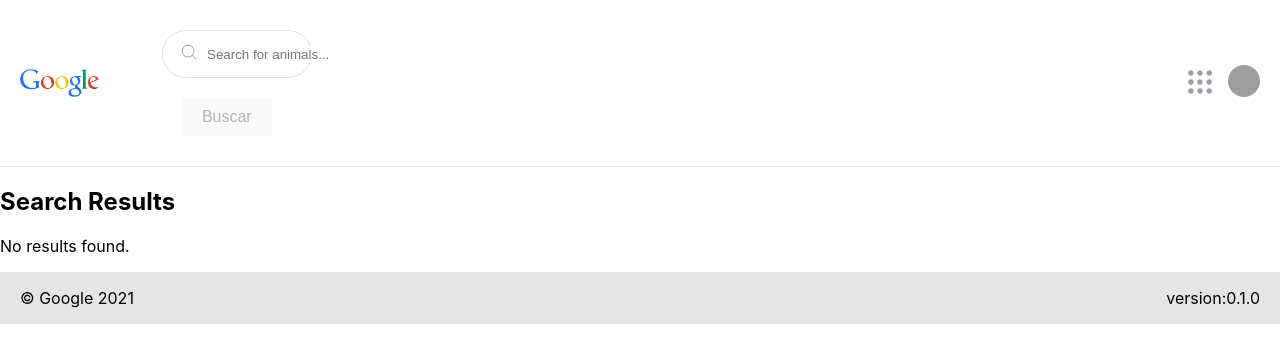
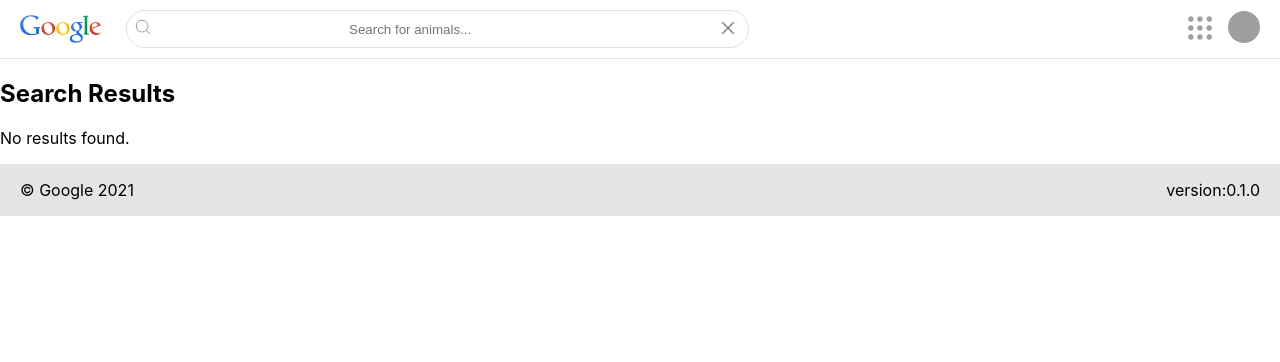
Before and after one commit to euconstante/agile-content-frontend-test, a React (Create React App) app in the folder agile-frontend-test/: page /results in a window 1280 px wide. Shown: the top 362 px of the page. Built offline with nearby package versions, Linux system fonts and the light colour scheme; grey boxes are pictures that could not be loaded.

Commit message:
feat: share header state

```diff
--- a/agile-frontend-test/src/components/header/Header.tsx
+++ b/agile-frontend-test/src/components/header/Header.tsx
@@ -1,34 +1,34 @@
 import React from 'react';
 import { useLocation } from 'react-router-dom';
-import { useSearch } from '../../context/SearchContext'; // Import useSearch from context
+import { useSearch } from '../../context/SearchContext';
 import './Header.css';
 import MenuDots from '../../assets/images/dots-menu.png';
 import ProfileAvatar from '../../assets/images/pexels-stephan-seeber-1261728.jpg';
-import { SearchInput } from '../input';
+import SearchInput from '../input/SearchInput';
 import GoogleImg from '../../assets/images/Google.png';
 
 function Header() {
   const location = useLocation();
-  const { searchTerm } = useSearch(); // Access the search term from context
+  const { searchTerm } = useSearch();
   const currentPath = location.pathname;
-  console.log(currentPath);
-
+  console.log({ searchTerm });
   return (
     <header className="header">
-      {currentPath.startsWith('/results') || searchTerm ? ( // Check if there's a search term in context
+      {currentPath.startsWith('/results') && (
         <div className="header__left">
           <img className="header__img" src={GoogleImg} alt="Google logo" />
           <SearchInput
             placeholder="Search for animals..."
-            onSearch={() => console.log('changed')}
-            searchValue={''}
-            onClear={function (): void {
-              throw new Error('Function not implemented.');
+            searchValue={searchTerm}
+            onSearch={() => console.log('handleSearch')}
+            onClear={() => {
+              // Implement your clear function here
             }}
-            isResultsPage={false}
+            isResultsPage={currentPath.startsWith('/results')}
           />
         </div>
-      ) : (
+      )}
+      {!currentPath.startsWith('/results') && (
         <div className="header__left">
           <p>
             <strong>Agile Content </strong>Frontend test
--- a/agile-frontend-test/src/components/input/SearchInput.tsx
+++ b/agile-frontend-test/src/components/input/SearchInput.tsx
@@ -3,17 +3,31 @@ import React from 'react';
 import SearchIcon from '../../assets/images/magnifying-glass.png';
 import CloseIcon from '../../assets/images/close.png';
 import './SearchInput.css';
+import { useSearch } from '../../context/SearchContext'; // Import the SearchContext
 
 interface SearchInputProps {
   placeholder: string;
-  searchValue: string;
   onSearch: (searchTerm: string) => void;
   onClear: () => void;
   isResultsPage: boolean;
+  searchValue?: string; // Make searchValue an optional prop
 }
 
-const SearchInput: React.FC<SearchInputProps> = (props: SearchInputProps) => {
-  const { placeholder, searchValue, onSearch, onClear, isResultsPage } = props;
+const SearchInput: React.FC<SearchInputProps> = ({
+  placeholder,
+  isResultsPage,
+  onSearch,
+}: SearchInputProps) => {
+  const { searchTerm, setSearchTerm } = useSearch(); // Access searchTerm from context
+
+  const handleSearch = () => {
+    onSearch(searchTerm);
+  };
+
+  const handleClear = () => {
+    // Clear the search term
+    setSearchTerm('');
+  };
 
   return (
     <div className={isResultsPage ? 'search__header' : 'search__container'}>
@@ -24,11 +38,11 @@ const SearchInput: React.FC<SearchInputProps> = (props: SearchInputProps) => {
         <input
           type="text"
           placeholder={placeholder}
-          value={searchValue}
-          onChange={(e) => onSearch(e.target.value)}
+          value={searchTerm}
+          onChange={(e) => setSearchTerm(e.target.value)} // Update searchTerm in context
         />
         {isResultsPage && (
-          <button className="close__button" onClick={onClear}>
+          <button className="close__button" onClick={handleClear}>
             <img className="close__icon" src={CloseIcon} alt="Close Icon" />
           </button>
         )}
@@ -36,8 +50,8 @@ const SearchInput: React.FC<SearchInputProps> = (props: SearchInputProps) => {
       {!isResultsPage && (
         <button
           className="search__button"
-          onClick={() => onSearch}
-          disabled={!searchValue}
+          onClick={handleSearch}
+          disabled={!searchTerm}
         >
           Buscar
         </button>
--- a/agile-frontend-test/src/pages/homePage/HomePage.tsx
+++ b/agile-frontend-test/src/pages/homePage/HomePage.tsx
@@ -1,10 +1,10 @@
 // src/components/HomePage.tsx
-import React, { useEffect, useState } from 'react';
+import React, { useState, useEffect } from 'react';
 import { useNavigate } from 'react-router-dom';
 import GoogleImg from '../../assets/images/Google.png';
 import './HomePage.css';
 import { FechData } from '../../services';
-import { useSearch } from '../../context/SearchContext'; // Import the context hook
+import SearchInput from '../../components/input/SearchInput'; // Import the new SearchInput component
 
 interface AnimalData {
   type: string;
@@ -18,37 +18,34 @@ interface AnimalData {
 const batchSize = 100;
 
 const HomePage: React.FC = () => {
+  const [results, setResults] = useState<AnimalData[]>([]);
+  console.log(results);
+  const [searchValue, setSearchValue] = useState('');
   const navigate = useNavigate();
-  const [results, setResults] = useState<AnimalData[]>([]);
-  const { searchTerm, setSearchTerm } = useSearch(); // Access the search term from context
 
   useEffect(() => {
     // Load initial data when the component mounts
     const loadInitialData = async () => {
       const initialData = await FechData(batchSize);
       setResults(initialData);
-      // Don't set the results if the search term is empty (prevents unnecessary re-renders)
-      if (!searchTerm) {
-        setSearchTerm('');
-      }
     };
 
     loadInitialData();
-  }, [searchTerm, setSearchTerm]);
+  }, []);
 
-  const handleSearch = async () => {
-    // Load additional data if no results are available
-    if (searchTerm && !results.length) {
+  const handleSearch = async (searchTerm: string) => {
+    // Check if we have results in cache
+    if (results.length === 0) {
       const initialData = await FechData(batchSize);
       setResults(initialData);
-      setSearchTerm(searchTerm);
     }
-
+    setSearchValue(searchTerm);
+    console.log({ results });
     // Filter the results based on the search term
     const filteredData = results.filter(
       (item) => item.type.toLowerCase() === searchTerm.toLowerCase()
     );
-
+    console.log({ filteredData });
     navigate('/results', { state: { results: filteredData } });
   };
 
@@ -62,13 +59,13 @@ const HomePage: React.FC = () => {
     <section className="home">
       <div className="home__content">
         <img className="home__image" src={GoogleImg} alt="Google name logo" />
-        <input
-          type="text"
-          placeholder="buscar"
-          value={searchTerm}
-          onChange={(e) => setSearchTerm(e.target.value)}
+        <SearchInput
+          placeholder="Buscar"
+          searchValue={searchValue} // Pass the searchValue as needed
+          onSearch={handleSearch}
+          isResultsPage={false}
+          onClear={() => console.log('clear')}
         />
-        <button onClick={handleSearch}>Search</button>
         {results.length > 0 && (
           <button onClick={loadMoreData}>Load More</button>
         )}
```
